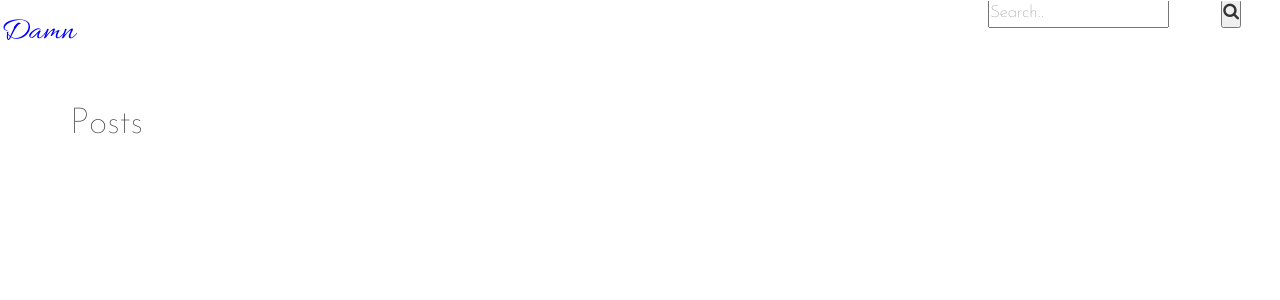
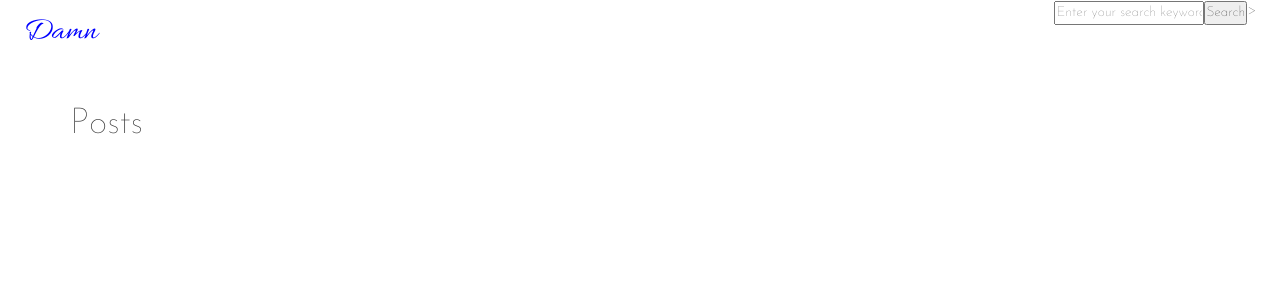
Before and after one commit to saidsabri010/AFP-2020-PHP-PROJECT-1, a PHP site: page / in a window 1280 px wide. Shown: the top 300 px of the page. Run offline with PHP 8.4, Linux system fonts and the light colour scheme; the visitor is signed in with stand-in values (Sample User, id 1); data that the repository does not hold is empty; some libraries are stand-ins or nearby versions.

Commit message:
add search form

```diff
--- a/blog/index.php
+++ b/blog/index.php
@@ -46,10 +46,14 @@ if(isset($_GET['logout'])){
   <li> <a href="#contact us">Contact us</a> </li>
   <li><a href="index.php?logout='1'">Logout</a></li>
   <div class="search-container">
-    <form action="">
-      <li><input type="text" placeholder="Search.." name="search"></li>
-      <li><button type="submit"><i class="fa fa-search"></i></button><li>
-    </form>
+  <form action="search.php" method="GET" name="">
+	<table>
+		<tr>
+			<td><input type="text" name="k" value="<?php echo isset($_GET['k']) ? $_GET['k'] : ''; ?>" placeholder="Enter your search keywords" /></td>
+			<td><input type="submit" name="" value="Search" /></td>
+		</tr>
+	</table>
+</form>
   </div>>
 </ul>
 </div>
```
